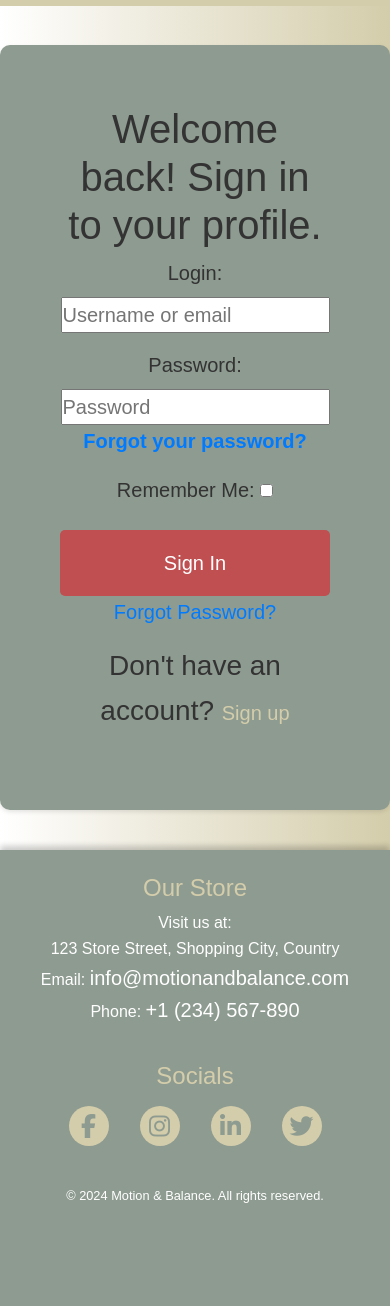
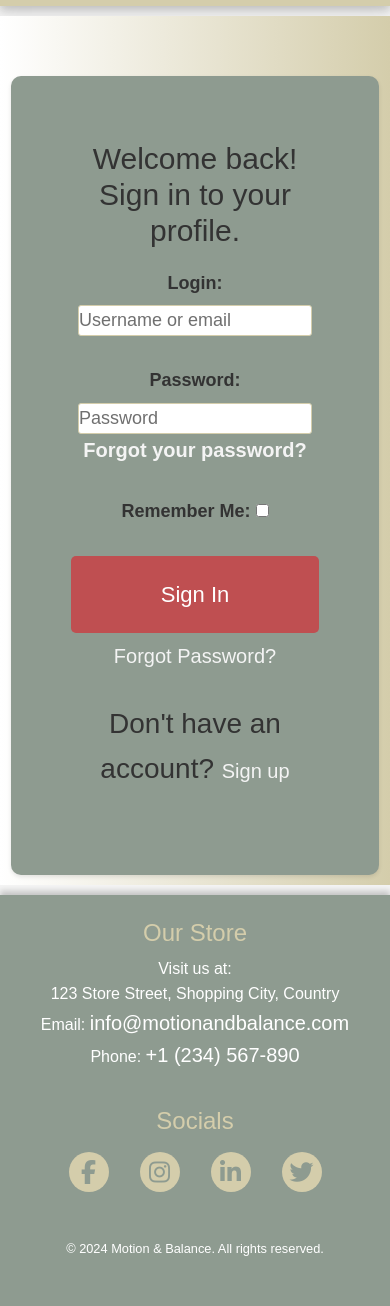
Before and after one commit to Kevinolm10/Motion-balance, a Django app: page /accounts/login/ in a window 390 px wide. Shown: the part 414-1720 px from the top of the page. Before the commit the page ends 1617 px from the top, so only its background shows below. Run offline with Django 5.2, Linux system fonts and the light colour scheme; data that the repository does not hold is empty; some libraries are stand-ins or nearby versions.

Commit message:
Style the authentication templates with consistent styling and mobile first design. Added responsiveness

```diff
--- a/static/css/auth.css
+++ b/static/css/auth.css
@@ -20,31 +20,71 @@ main {
 
 a {
     font-size: 20px;
+    color: var(--background-color);
+}
+
+a:hover {
+    color: #d4cdab;
+}
+
+h1 {
+    padding: 5px;
+    font-size: 30px;
 }
 
 p {
-    font-size: 20px;
+    font-size: 18px;
+    padding: 7px;
 }
 
 .main-container {
     display: flex;
     justify-content: center;
     align-items: center;
-    height: 100vh;
     background-color: transparent;
-    /* Ensure the gradient is visible */
-    margin: 0;
+    margin: 10px;
+    padding-top: 50px;
 }
 
 /* Style for the auth-container */
 .auth-container {
-    max-width: 400px;
+    max-width: 500px;
     width: 100%;
-    padding: 70px;
+    padding: 50px;
     background: var(--primary-color);
     box-shadow: 0 2px 4px rgba(0, 0, 0, 0.1);
     border-radius: 10px;
     text-align: center;
+}
+
+/* Modern Input Styling */
+input[type="text"],
+input[type="email"],
+input[type="password"] {
+    border: 1px solid var(--secondary-color);
+    border-radius: 3px;
+    color: var(--text-color);
+    transition: var(--transition-speed);
+}
+
+/* Input Focus Effect */
+input[type="text"]:focus,
+input[type="email"]:focus,
+input[type="password"]:focus {
+    border-color: var(--text-color);
+    box-shadow: 0 0 5px rgba(--secondary-color);
+}
+
+/* Placeholder Styling */
+input::placeholder {
+    color: var(--text-color);
+    opacity: 0.7;
+}
+
+/* Labels */
+label {
+    font-weight: bold;
+    color: var(--text-color);
 }
 
 /* Style for buttons */
@@ -71,7 +111,6 @@ p {
 }
 
 .sign-up-link a {
-    color: var(--secondary-color);
     text-decoration: none;
 }
 
@@ -81,11 +120,12 @@ p {
 
 /* Media Queries */
 
-/* Small screens (phones) */
+/* Small screens (phones, up to 480px) */
 @media (max-width: 480px) {
     .auth-container {
-        padding: 15px;
+        padding: 350px;
         max-width: 90%;
+        margin: 10px;
     }
 
     .btn-primary {
@@ -97,51 +137,67 @@ p {
     }
 }
 
-/* Medium screens (tablets) */
+/* Medium screens (tablets, up to 768px) */
 @media (max-width: 768px) {
     .auth-container {
+        max-width: 80%;
+        padding: 30px;
+    }
+
+    .btn-primary {
+        padding: 18px;
+        font-size: 16px;
+    }
+
+    .sign-up-link {
+        font-size: 20px;
+    }
+}
+
+/* Large screens (desktops, up to 1024px) */
+@media (max-width: 1024px) {
+    .auth-container {
         max-width: 60%;
+        padding: 40px;
+    }
+
+    .btn-primary {
+        padding: 18px;
+        font-size: 18px;
+    }
+
+    .sign-up-link {
+        font-size: 22px;
+    }
+}
+
+/* Extra-large screens (large desktops, up to 1200px) */
+@media (max-width: 1200px) {
+    .auth-container {
+        max-width: 500px;
         padding: 50px;
     }
 
     .btn-primary {
-        padding: 22px;
-        font-size: 18px;
+        padding: 20px;
+        font-size: 20px;
     }
 
     .sign-up-link {
-        font-size: 24px;
+        font-size: 26px;
     }
 }
 
-/* Large screens (desktops, 1024px and below) */
-@media (max-width: 1024px) {
+/* Ultra-wide screens (for very large screens, 1400px+) */
+@media (max-width: 1400px) {
     .auth-container {
-        max-width: 400px;
-        padding: 40px;
-    }
-
-    .btn-primary {
-        padding: 16px;
-        /* A balanced button padding */
-        font-size: 16px;
-    }
-
-    .sign-up-link {
-        font-size: 18px;
-    }
-}
-
-/* Extra-large screens (large desktops, 1200px and below) */
-@media (max-width: 1200px) {
-    .auth-container {
-        max-width: 500px;
+        max-width: 550px;
         padding: 60px;
     }
 
     .btn-primary {
-        padding: 18px;
-        font-size: 20px;
+        padding: 22px;
+        font-size: 22px;
     }
 
     .sign-up-link {
```
